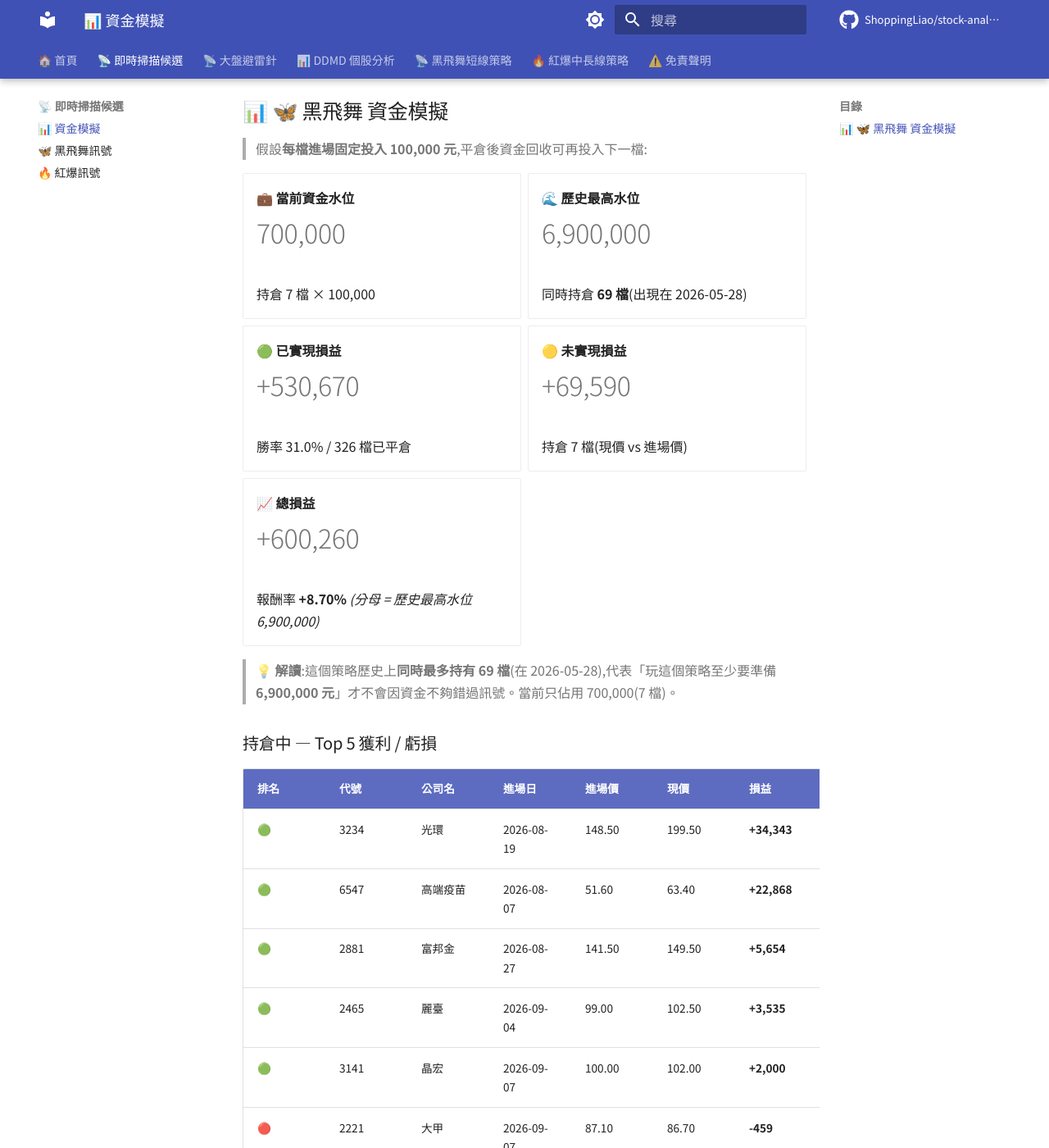
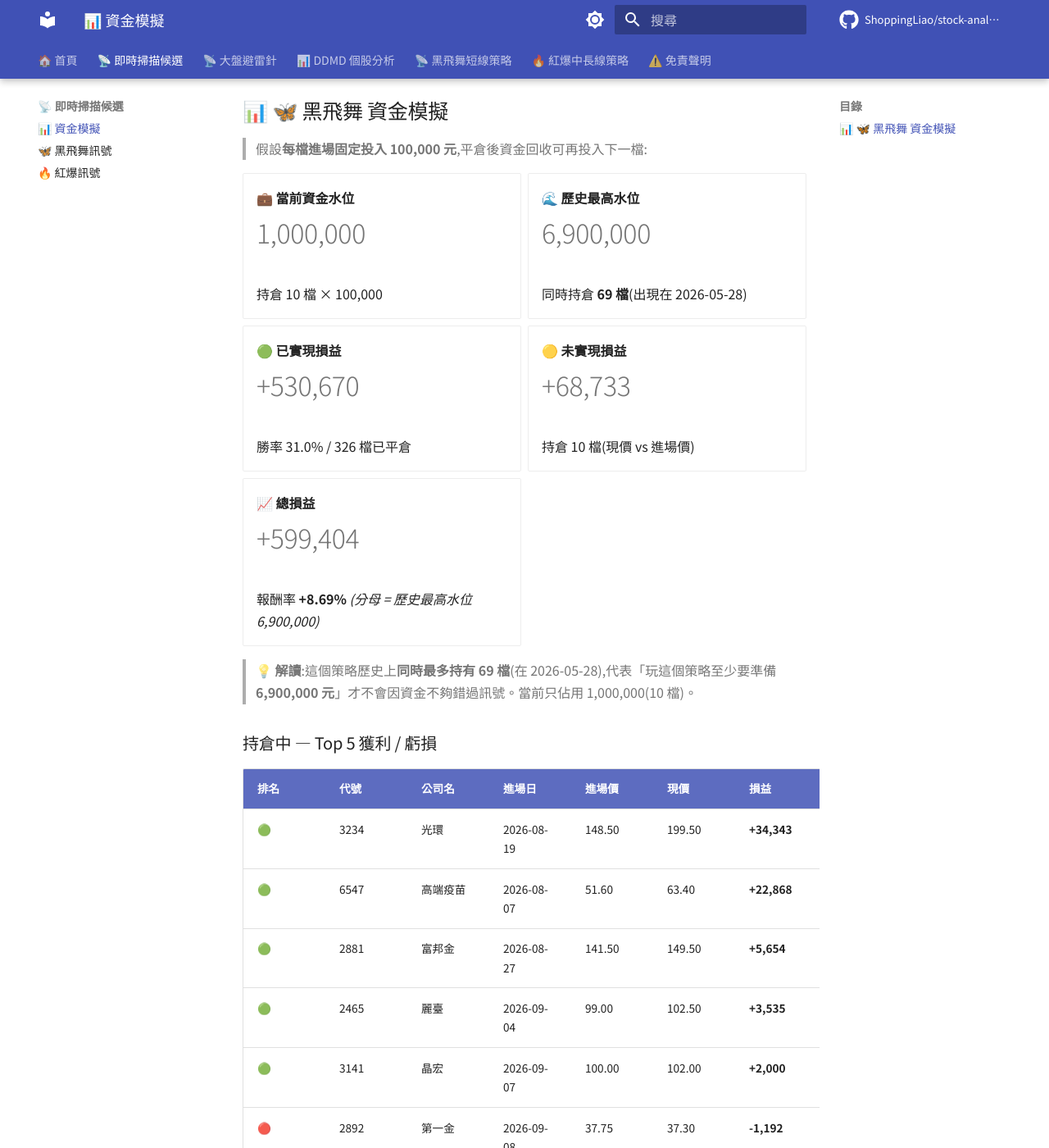
Before and after one commit to ShoppingLiao/stock-analysis-public, an MkDocs documentation site: the page built from docs/signals_capital.md, in a window 1280 px wide and 1400 px high, scrolled down 359 px. Shown: the whole window at 82% size. Built offline with MkDocs 1.6.1 and Material for MkDocs 9.7.7, drawn with Linux system fonts in a browser that asks for light colours; comment, search, counter and statistics services are not loaded; some of the changed text lies outside the part shown.

Commit message:
docs(signals): update BB + RB + capital (2026-09-08)

```diff
--- a/docs/signals_capital.md
+++ b/docs/signals_capital.md
@@ -17,9 +17,9 @@
 
 -   **💼 當前資金水位**
 
-    # 700,000
+    # 1,000,000
 
-    持倉 7 檔 × 100,000
+    持倉 10 檔 × 100,000
 
 -   **🌊 歷史最高水位**
 
@@ -35,19 +35,19 @@
 
 -   **🟡 未實現損益**
 
-    # +69,590
+    # +68,733
 
-    持倉 7 檔(現價 vs 進場價)
+    持倉 10 檔(現價 vs 進場價)
 
 -   **📈 總損益**
 
-    # +600,260
+    # +599,404
 
-    報酬率 **+8.70%** _(分母 = 歷史最高水位 6,900,000)_
+    報酬率 **+8.69%** _(分母 = 歷史最高水位 6,900,000)_
 
 </div>
 
-> **💡 解讀**:這個策略歷史上**同時最多持有 69 檔**(在 2026-05-28),代表「玩這個策略至少要準備 **6,900,000 元**」才不會因資金不夠錯過訊號。當前只佔用 700,000(7 檔)。
+> **💡 解讀**:這個策略歷史上**同時最多持有 69 檔**(在 2026-05-28),代表「玩這個策略至少要準備 **6,900,000 元**」才不會因資金不夠錯過訊號。當前只佔用 1,000,000(10 檔)。
 
 ### 持倉中 — Top 5 獲利 / 虧損
 
@@ -58,6 +58,7 @@
 | 🟢 | 2881 | 富邦金 | 2026-08-27 | 141.50 | 149.50 | **+5,654** | **+5.65%** |
 | 🟢 | 2465 | 麗臺 | 2026-09-04 | 99.00 | 102.50 | **+3,535** | **+3.54%** |
 | 🟢 | 3141 | 晶宏 | 2026-09-07 | 100.00 | 102.00 | **+2,000** | **+2.00%** |
+| 🔴 | 2892 | 第一金 | 2026-09-08 | 37.75 | 37.30 | **-1,192** | **-1.19%** |
 | 🔴 | 2221 | 大甲 | 2026-09-07 | 87.10 | 86.70 | **-459** | **-0.46%** |
 
 !!! info "⚠️ 資金模擬說明"
@@ -135,9 +136,9 @@
 
 -   **💼 當前資金水位**
 
-    # 4,300,000
+    # 4,600,000
 
-    BB 700,000 + RB 3,600,000
+    BB 1,000,000 + RB 3,600,000
 
 -   **🌊 兩策略歷史最高水位**
 
@@ -153,13 +154,13 @@
 
 -   **🟡 未實現損益**
 
-    # +204,510
+    # +203,654
 
-    BB +69,590 + RB +134,921
+    BB +68,733 + RB +134,921
 
 -   **📈 總損益**
 
-    # +62,643
+    # +61,786
 
     報酬率 **+0.27%** _(分母 = 兩策略歷史最高水位)_
 
```
Also changed, not shown: docs/signals_black_butterfly.md (+6 -3 lines).
